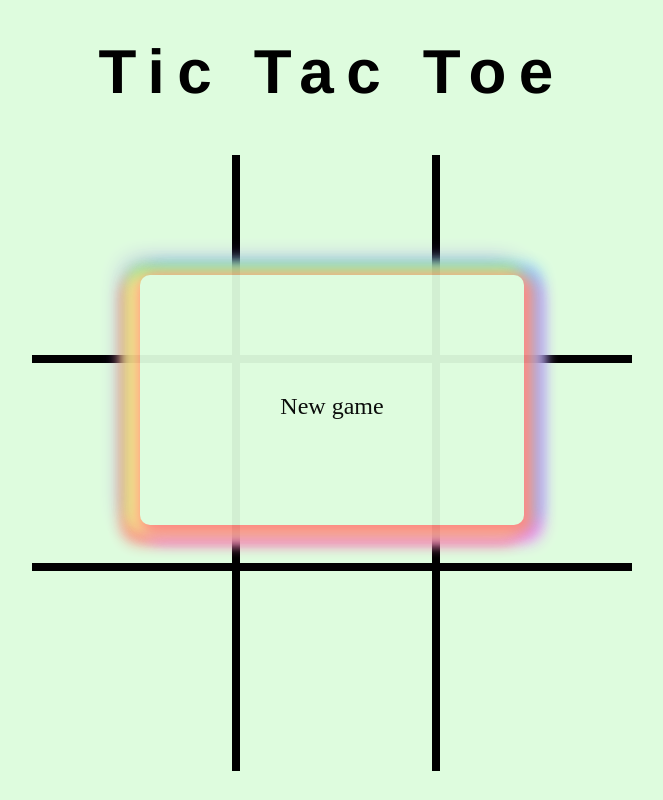
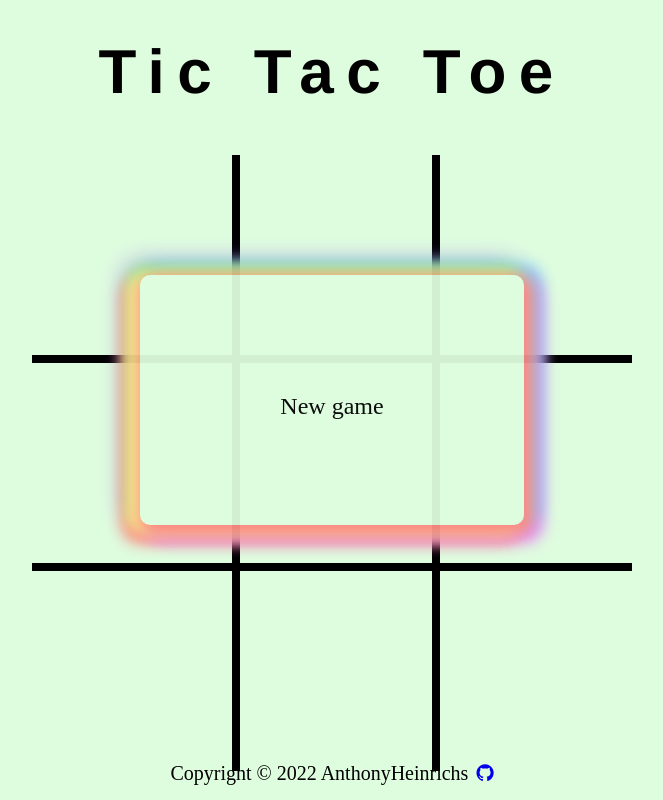
Before and after one commit to AnthonyHeinrichs/odin-tic-tac-toe, a plain HTML site: page index.html in a window 1280 px wide. Shown: the whole page, without its empty margins (308-971 px from the left). Drawn offline with Linux system fonts and the light colour scheme; a web font is replaced by a local one.

Commit message:
Added footer

```diff
--- a/index.html
+++ b/index.html
@@ -6,7 +6,9 @@
   <meta name="viewport" content="width=device-width, initial-scale=1.0">
   <title>Odin Tic Tac Toe</title>
   <link rel="stylesheet" href="styles.css">
+  <link rel="icon" href="./public/tic-tac-toe-icon.svg">
   <script type="text/javascript" src="script.js" defer></script>
+  <link rel="stylesheet" href="https://cdnjs.cloudflare.com/ajax/libs/font-awesome/4.7.0/css/font-awesome.min.css">
 </head>
 <body>
   <div class="center">
@@ -35,5 +37,13 @@
     <div class="box" boardCell></div>
     <div class="box" boardCell></div>
   </div>
+  <footer>
+    <div class="center">
+      <p>Copyright © 2022 AnthonyHeinrichs</p>
+      <a href="https://github.com/AnthonyHeinrichs" target="_blank">
+        <i class="icon fa fa-github"></i>
+      </a>
+    </div>
+  </footer>
 </body>
 </html>
--- a/styles.css
+++ b/styles.css
@@ -171,3 +171,18 @@ body,h1,h2 {
   background-repeat:no-repeat;
   background-position: center center;
 }
+
+footer {
+  font-size: 20px;
+  margin-bottom: 8px;
+  position: absolute;
+  left: 0;
+  bottom: 0;
+  height: 50px;
+  width: 100%;
+  overflow: hidden;
+}
+
+.icon {
+  margin-left: 8px;
+}
```
Also changed, not shown: public/tic-tac-toe-icon.svg (added).
